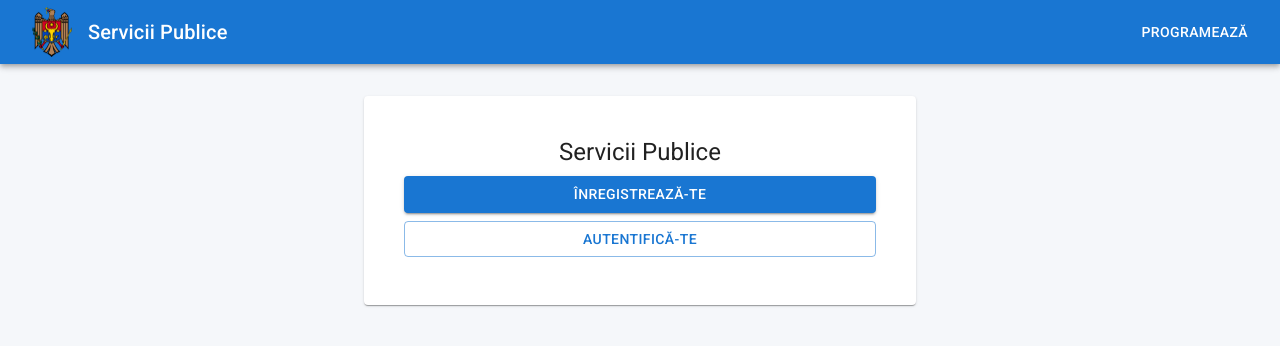
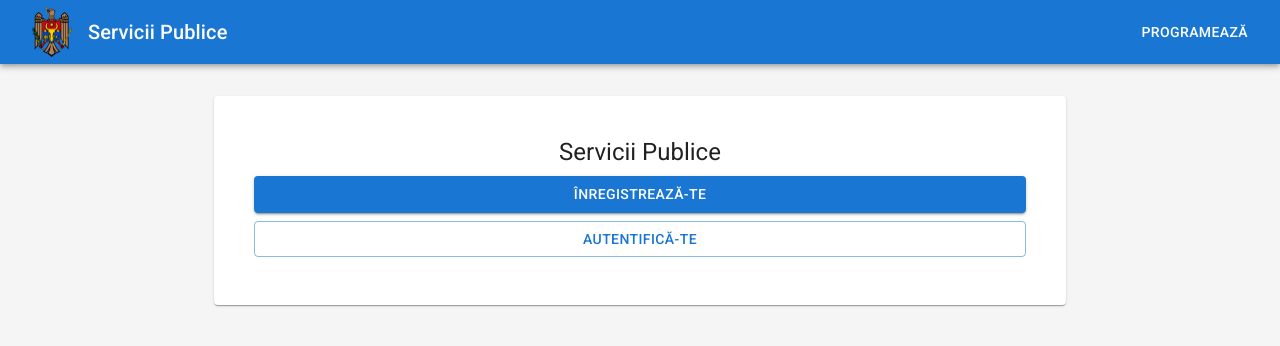
Before and after one commit to VictorRudinciuc/Practica_anul_3, a React (Create React App) app in the folder client/: page /home in a window 1280 px wide. Shown: the top 346 px of the page. Built offline with nearby package versions, Linux system fonts and the light colour scheme; some icons are missing.

Commit message:
dark mode (ma dor ochii)

```diff
--- a/client/src/App.js
+++ b/client/src/App.js
@@ -1,14 +1,14 @@
-
-import React from 'react';
-import { Routes, Route } from 'react-router-dom';
-import { Navigate } from 'react-router-dom';
-
+import React, { useState, useMemo } from 'react';
+import { Routes, Route, Navigate } from 'react-router-dom';
+import { ThemeProvider, CssBaseline, IconButton } from '@mui/material';
+import LightModeIcon from '@mui/icons-material/LightMode';
+import DarkModeIcon from '@mui/icons-material/DarkMode';
 import AppBar from '@mui/material/AppBar';
 import Toolbar from '@mui/material/Toolbar';
 import Typography from '@mui/material/Typography';
 import Container from '@mui/material/Container';
 import Button from '@mui/material/Button';
-
+import { getTheme } from './Theme';
 import Home from './pages/Home';
 import Register from './pages/Register';
 import Login from './pages/Login';
@@ -17,22 +17,35 @@ import Programare from './pages/Programare';
 import logo from './pages/logo.png';
 
 function App() {
+  const [mode, setMode] = useState('light');
+  const theme = useMemo(() => getTheme(mode), [mode]);
+
+  const toggleMode = () => {
+    setMode((prev) => (prev === 'light' ? 'dark' : 'light'));
+  };
+
   return (
-    <>
+    <ThemeProvider theme={theme}>
+      <CssBaseline />
       <AppBar position="static">
-        <Toolbar>
+        <Toolbar sx={{ justifyContent: 'space-between' }}>
+          <div style={{ display: 'flex', alignItems: 'center' }}>
             <Button component="a" href="/home" sx={{ p: 0 }}>
               <img src={logo} alt="Logo" style={{ width: 40, marginRight: 8 }} />
             </Button>
-          <Typography variant="h6" component="div" sx={{ flexGrow: 1 }}>
-            Servicii Publice
-          </Typography>
+            <Typography variant="h6">Servicii Publice</Typography>
+          </div>
+          <div>
+            <IconButton color="inherit" onClick={toggleMode}>
+              {mode === 'light' ? <DarkModeIcon /> : <LightModeIcon />}
+            </IconButton>
             <Button color="inherit" href="/programare">
               Programează
             </Button>
+          </div>
         </Toolbar>
       </AppBar>
-      <Container maxWidth="sm" sx={{ mt: 4 }}>
+      <Container maxWidth="md" sx={{ mt: 4, mb: 4 }}>
         <Routes>
           <Route path="/" element={<Navigate to="/home" replace />} />
           <Route path="/home" element={<Home />} />
@@ -42,7 +55,7 @@ function App() {
           <Route path="/programare" element={<Programare />} />
         </Routes>
       </Container>
-    </>
+    </ThemeProvider>
   );
 }
 
--- /dev/null
+++ b/client/src/Theme.js
@@ -0,0 +1,32 @@
+import { createTheme } from '@mui/material/styles';
+
+const lightPalette = {
+  mode: 'light',
+  primary: {
+    main: '#1976d2',
+  },
+  background: {
+    default: '#f5f5f5',
+    paper: '#ffffff',
+  },
+};
+
+const darkPalette = {
+  mode: 'dark',
+  primary: {
+    main: '#90caf9',
+  },
+  background: {
+    default: '#121212',
+    paper: '#1e1e1e',
+  },
+};
+
+export const getTheme = (mode) =>
+  createTheme({
+    palette: mode === 'dark' ? darkPalette : lightPalette,
+    typography: {
+      h5: { fontSize: '1.5rem', '@media (max-width:600px)': { fontSize: '1.25rem' } },
+      body1: { fontSize: '1rem', '@media (max-width:600px)': { fontSize: '0.875rem' } },
+    },
+  });
```
Lines whose indentation alone changed are shown as unchanged.
